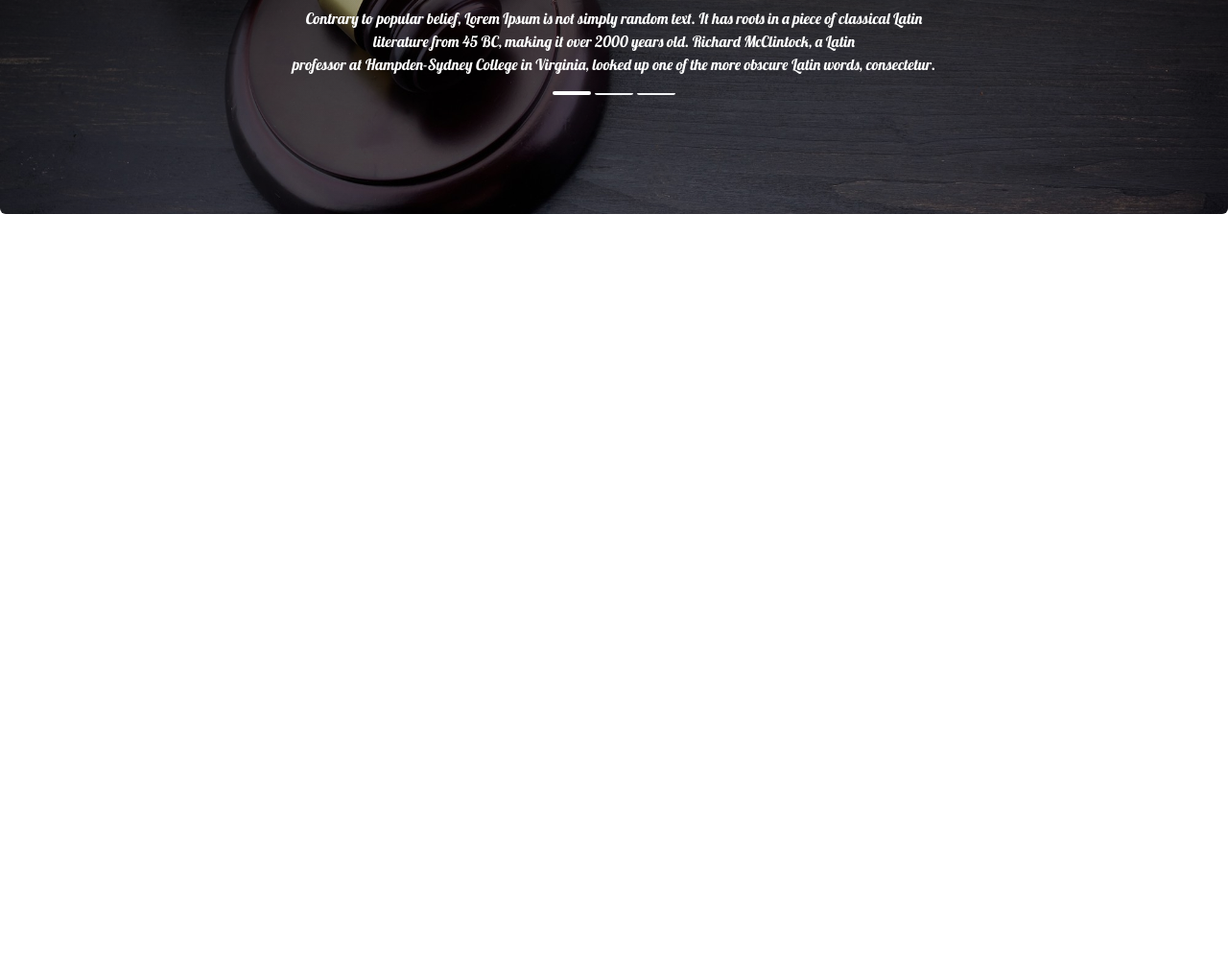
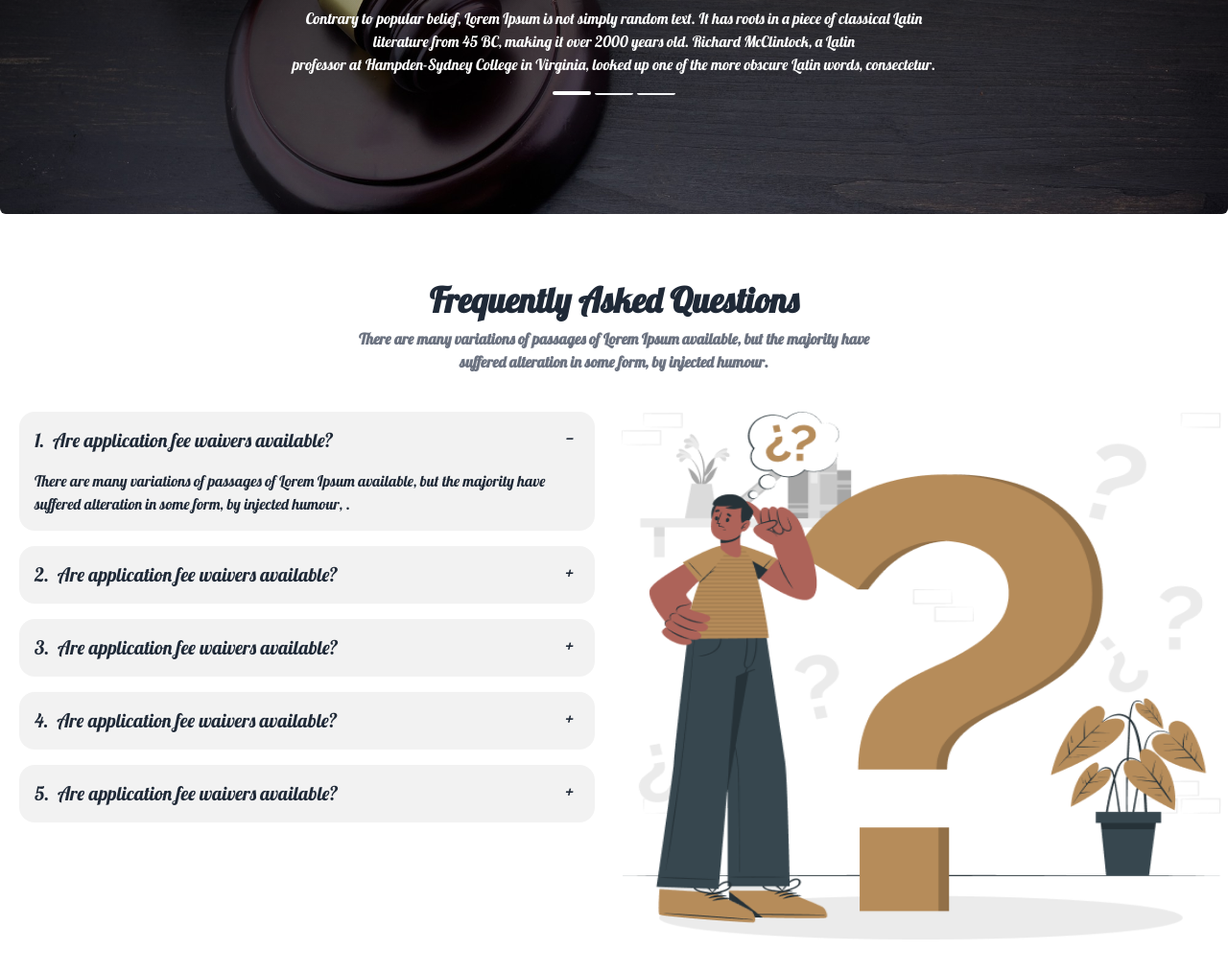
Before and after one commit to Shazzad501/Order-of-law, a plain HTML site: page index.html in a window 1280 px wide. Shown: the part 2119-3136 px from the top of the page at 96% size. Before the commit the page ends 2412 px from the top, so only its background shows below. Drawn offline with nearby package versions, Linux system fonts and the light colour scheme; a web font is replaced by a local one.

Commit message:
FAQs section done

```diff
--- a/index.html
+++ b/index.html
@@ -350,6 +350,66 @@ lg:
      </section>
     <!-- Slider section end -->
 
+    <!-- FAQs section start -->
+     <section class="mb-[70px]">
+      <!-- FAQs text content -->
+      <div class="text-center mb-10">
+        <h2 class="text-4xl font-extrabold mb-2">Frequently Asked Questions</h2>
+        <p class="text-base text-gray-500 font-bold">There are many variations of passages of Lorem Ipsum available, but the majority have <br class="hidden md:block"> suffered alteration in some form, by injected humour.</p>
+      </div>
+       <!-- FAQs main content -->
+        <div class="flex flex-col gap-7 lg:flex-row lg:gap-0">
+          <!--FAQs -->
+          <div class="w-full px-5 flex flex-col gap-4 h-[500px] lg:h-[550px] lg:w-[50%]">
+            <!-- FAQs 1 -->
+            <div class="collapse collapse-plus bg-base-200">
+              <input type="radio" name="my-accordion-3" checked="checked" />
+              <div class="collapse-title text-xl font-medium">1. &nbsp;Are application fee waivers available?</div>
+              <div class="collapse-content">
+                <p>There are many variations of passages of Lorem Ipsum available, but the majority have suffered alteration in some form, by injected humour, . </p>
+              </div>
+            </div>
+            <!-- FAQs 2 -->
+            <div class="collapse collapse-plus bg-base-200">
+              <input type="radio" name="my-accordion-3" />
+              <div class="collapse-title text-xl font-medium">2. &nbsp;Are application fee waivers available?</div>
+              <div class="collapse-content">
+                <p>There are many variations of passages of Lorem Ipsum available, but the majority have suffered alteration in some form, by injected humour, . </p>
+              </div>
+            </div>
+            <!-- FAQs 3 -->
+            <div class="collapse collapse-plus bg-base-200">
+              <input type="radio" name="my-accordion-3" />
+              <div class="collapse-title text-xl font-medium">3. &nbsp;Are application fee waivers available?</div>
+              <div class="collapse-content">
+                <p>There are many variations of passages of Lorem Ipsum available, but the majority have suffered alteration in some form, by injected humour, . </p>
+              </div>
+            </div>
+            <!-- FAQs 4 -->
+            <div class="collapse collapse-plus bg-base-200">
+              <input type="radio" name="my-accordion-3" />
+              <div class="collapse-title text-xl font-medium">4. &nbsp;Are application fee waivers available?</div>
+              <div class="collapse-content">
+                <p>There are many variations of passages of Lorem Ipsum available, but the majority have suffered alteration in some form, by injected humour, . </p>
+              </div>
+            </div>
+            <!-- FAQs 5 -->
+            <div class="collapse collapse-plus bg-base-200">
+              <input type="radio" name="my-accordion-3" />
+              <div class="collapse-title text-xl font-medium">5. &nbsp;Are application fee waivers available?</div>
+              <div class="collapse-content">
+                <p>There are many variations of passages of Lorem Ipsum available, but the majority have suffered alteration in some form, by injected humour, . </p>
+              </div>
+            </div>
+          </div>
+          <!-- FAQs img -->
+           <div class="w-full h-[500px]  lg:h-[550px] lg:w-[50%] flex items-center justify-center">
+            <img class="w-full h-full" src="images/faq.png" alt="">
+           </div>
+        </div>
+     </section>
+    <!-- FAQs section close -->
+
    </main>
   <!-- main body section end -->
 
```
